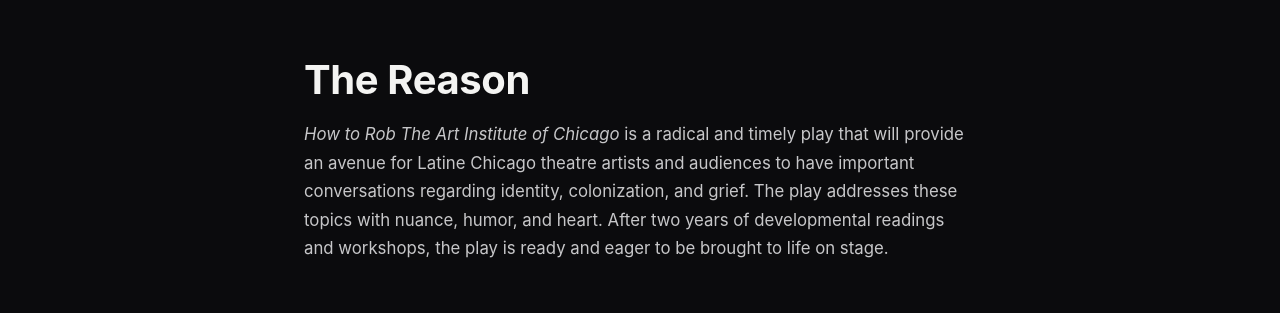
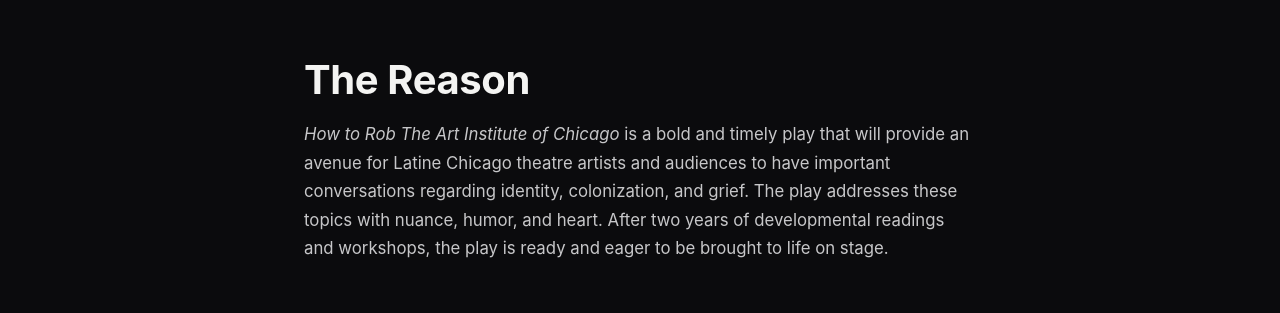
Before and after one commit to pbozzuti/htr-donor-packet, a React (Vite) app: page / in a window 1280 px wide. Shown: the part 1780-2093 px from the top of the page. Built offline with nearby package versions, Linux system fonts and the light colour scheme.

Commit message:
wrding change

```diff
--- a/src/App.jsx
+++ b/src/App.jsx
@@ -58,7 +58,7 @@
         </section>
         <section>
           <h2>The Reason</h2>
-          <p><i>How to Rob The Art Institute of Chicago</i> is a radical and timely play that will provide an avenue for Latine Chicago theatre artists and audiences to have important conversations regarding identity, colonization, and grief. The play addresses these topics with nuance, humor, and heart. After two years of developmental readings and workshops, the play is ready and eager to be brought to life on stage.</p>
+          <p><i>How to Rob The Art Institute of Chicago</i> is a bold and timely play that will provide an avenue for Latine Chicago theatre artists and audiences to have important conversations regarding identity, colonization, and grief. The play addresses these topics with nuance, humor, and heart. After two years of developmental readings and workshops, the play is ready and eager to be brought to life on stage.</p>
         </section>
       </main>
 
```
